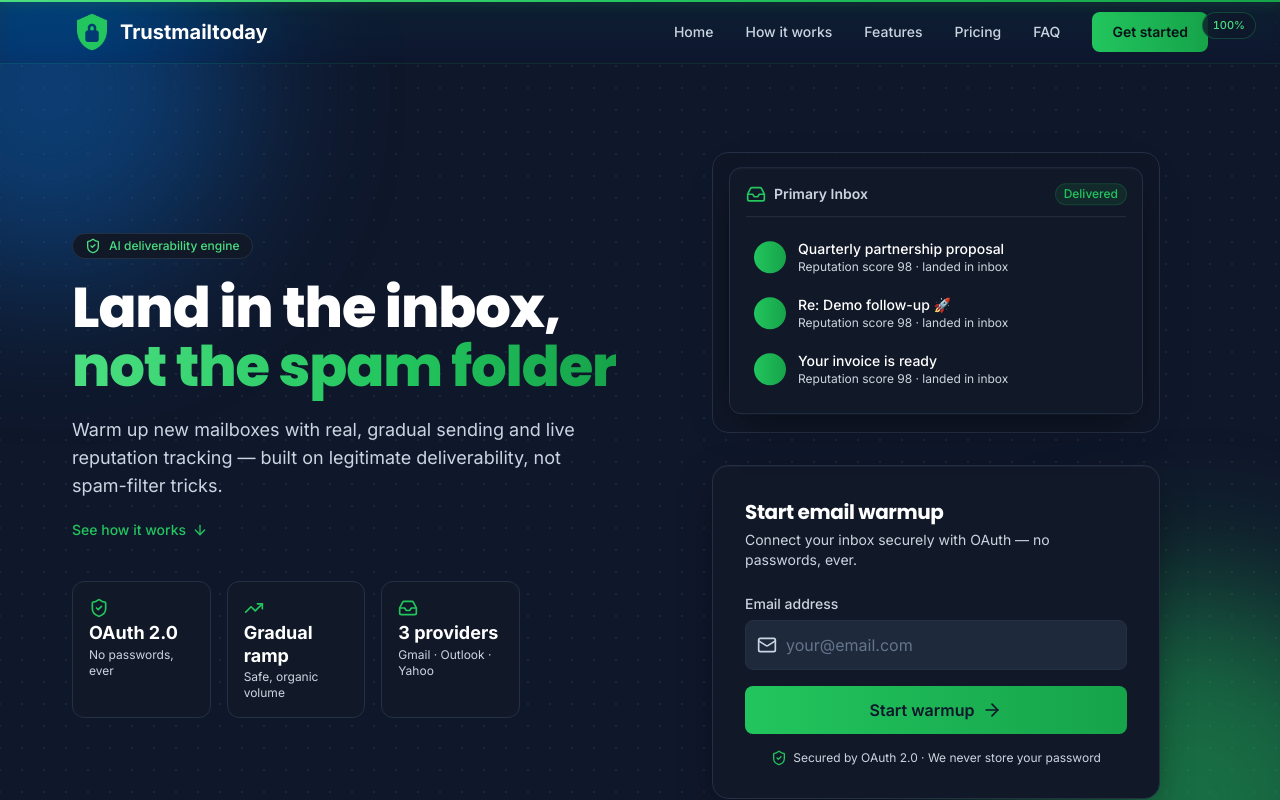
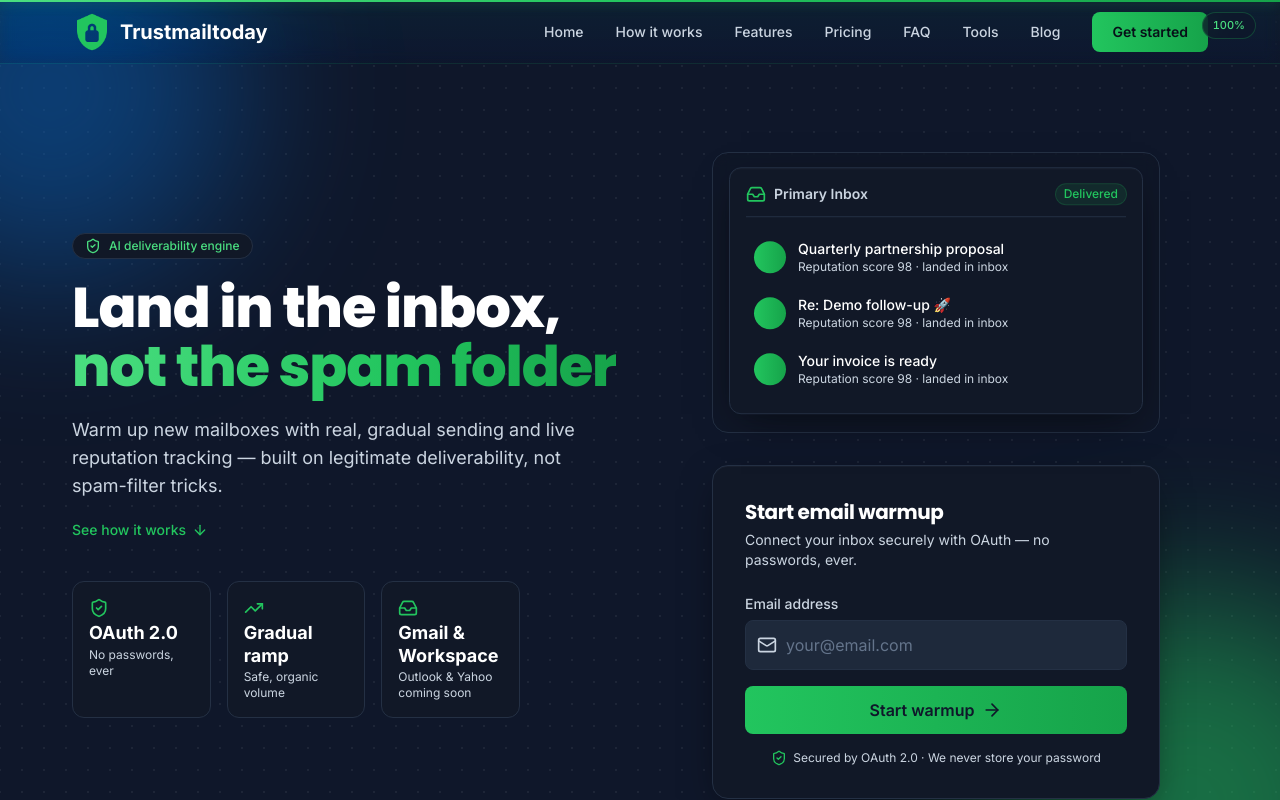
Before and after one commit to Open-Source-Issue/trustmailtoday, a Next.js app: page / in a window 1280 px wide. Shown: the top 800 px of the page. Built offline with nearby package versions, Linux system fonts and the light colour scheme.

Commit message:
feat(ui): refresh homepage navigation and footer

```diff
--- a/src/components/Footer.js
+++ b/src/components/Footer.js
@@ -10,25 +10,28 @@ const columns = [
     links: [
       { label: "Home", href: "/#home" },
       { label: "How it works", href: "/#how" },
-      { label: "Features", href: "/#features" },
-      { label: "Pricing", href: "/#pricing" },
+      { label: "Features", href: "/features" },
+      { label: "Pricing", href: "/pricing" },
       { label: "FAQ", href: "/#faq" },
     ],
   },
   {
     title: "Company",
     links: [
-      { label: "About", href: "#" },
-      { label: "Blog", href: "#" },
-      { label: "Contact", href: "mailto:support@trustmailtoday.com" },
+      { label: "About", href: "/about-us" },
+      { label: "Blog", href: "/blog" },
+      { label: "Affiliates", href: "/affiliates" },
+      { label: "Contact", href: "/contact" },
     ],
   },
   {
-    title: "Resources",
+    title: "Free tools",
     links: [
-      { label: "Docs", href: "#" },
-      { label: "Deliverability guide", href: "#" },
-      { label: "Status", href: "#" },
+      { label: "All tools", href: "/free-email-deliverability-tools" },
+      { label: "SPF checker", href: "/spf-checker" },
+      { label: "DMARC checker", href: "/dmarc-checker" },
+      { label: "Blacklist checker", href: "/blacklist-checker" },
+      { label: "Spam checker", href: "/spam-checker" },
     ],
   },
   {
--- a/src/components/Hero.js
+++ b/src/components/Hero.js
@@ -8,7 +8,7 @@ import { heroHeading, fadeUpStagger } from "@/lib/motion";
 const stats = [
   { icon: ShieldCheck, value: "OAuth 2.0", label: "No passwords, ever" },
   { icon: TrendingUp, value: "Gradual ramp", label: "Safe, organic volume" },
-  { icon: Inbox, value: "3 providers", label: "Gmail · Outlook · Yahoo" },
+  { icon: Inbox, value: "Gmail & Workspace", label: "Outlook & Yahoo coming soon" },
 ];
 
 export default function Hero() {
--- a/src/components/Navbar.js
+++ b/src/components/Navbar.js
@@ -11,6 +11,8 @@ const links = [
   { label: "Features", href: "#features" },
   { label: "Pricing", href: "#pricing" },
   { label: "FAQ", href: "#faq" },
+  { label: "Tools", href: "/free-email-deliverability-tools" },
+  { label: "Blog", href: "/blog" },
 ];
 
 export default function Navbar() {
```
